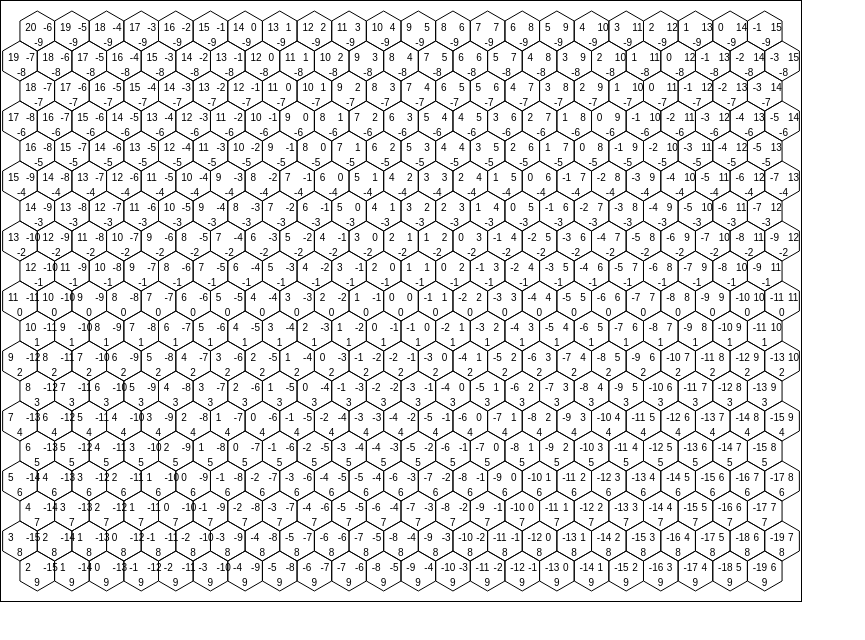
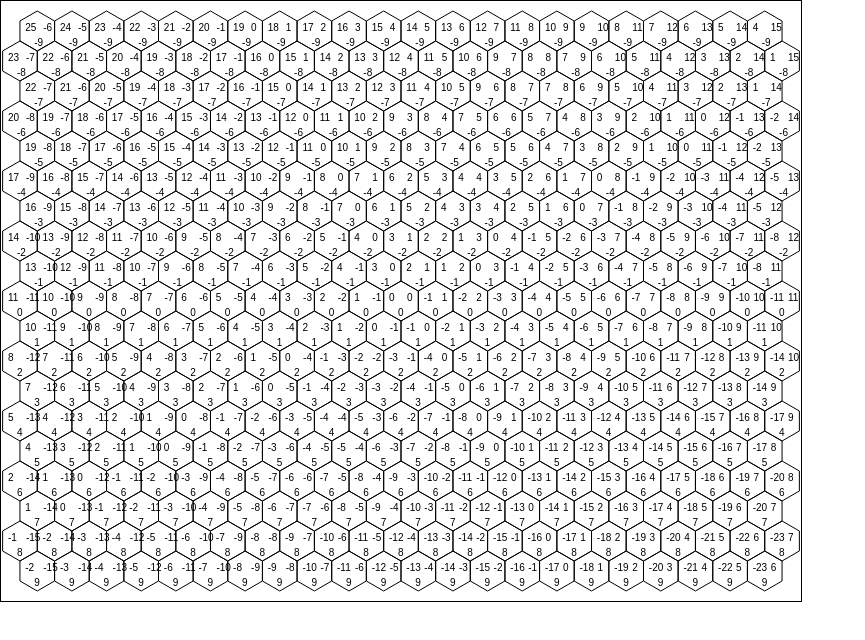
Before and after one commit to Eldamarth/hexBoard, a React (Create React App) app: page / in a window 1280 px wide. Shown: the top 640 px of the page, without its empty margins (0-865 px from the left). Built offline with nearby package versions, Linux system fonts and the light colour scheme.

Commit message:
Get highlight on neighbors of mouseOver hex to appear in red

```diff
--- a/src/components/canvas.jsx
+++ b/src/components/canvas.jsx
@@ -42,6 +42,7 @@ class Canvas extends Component {
       const {canvasWidth, canvasHeight} = this.state.canvasSize;
       const ctx = this.canvasCoordinates.getContext("2d");
       ctx.clearRect(0, 0, canvasWidth, canvasHeight);
+      this.drawNeighbors(this.Hex(col, row, s));
       this.drawHex(this.canvasCoordinates, this.Point(x,y), "lime", 2)
       return true;
     }
@@ -77,7 +78,7 @@ class Canvas extends Component {
           this.drawHexCoordinates(
             this.canvasHex,
             this.Point(x, y),
-            this.Hex(col - posSpacer, row, -col - row)
+            this.Hex(col - posSpacer, row, -col-posSpacer - row)
           );
         }
       }
@@ -100,7 +101,7 @@ class Canvas extends Component {
           this.drawHexCoordinates(
             this.canvasHex,
             this.Point(x, y),
-            this.Hex(col + negSpacer, row, -col - row)
+            this.Hex(col + negSpacer, row, -col+negSpacer - row)
           );
         }
       }
@@ -198,6 +199,14 @@ class Canvas extends Component {
     ctx.fillText(hex.s, center.x - 12, center.y);
   }
 
+  drawNeighbors(h) {
+    for (let i = 0; i <=5; i++) {
+      const {col,row,s} = this.getCubeNeighbor(this.Hex(h.col, h.row,h.s),i);
+      const {x,y} = this.hexToPix(this.Hex(col,row,s));
+      this.drawHex(this.canvasCoordinates, this.Point(x,y), "red", 2)
+    }
+  }
+
   handleMouseMove(e) {
     const { left, right, top, bottom } = this.state.canvasPosition;
     let offsetX = e.pageX - left;
@@ -234,6 +243,19 @@ class Canvas extends Component {
     return this.Hex(rx, ry, rz);
   }
 
+  cubeDirection(direction){
+    const cubeDirections = [this.Hex(1,0,-1), this.Hex(1,-1,0),this.Hex(0,-1,1), this.Hex(-1,0,1), this.Hex(-1,1,0), this.Hex(0,1,-1)];
+    return cubeDirections[direction];
+  }
+
+  cubeAdd(a, b){
+    return this.Hex(a.col+b.col, a.row+b.row, a.s + b.s );
+  }
+
+  getCubeNeighbor(h,direction){
+    return this.cubeAdd(h, this.cubeDirection(direction))
+  }
+
   render() {
     return (
       <div>
```
